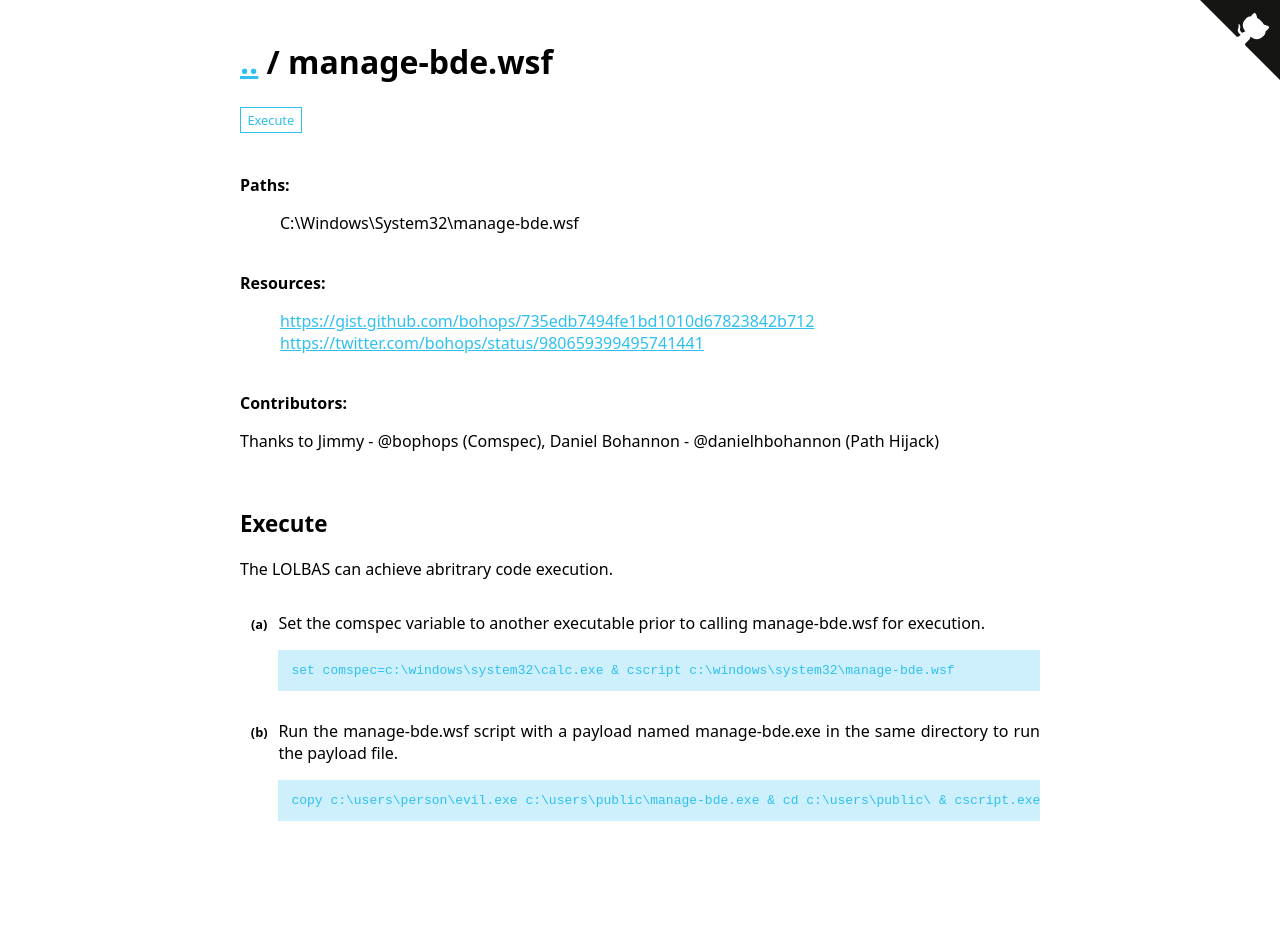
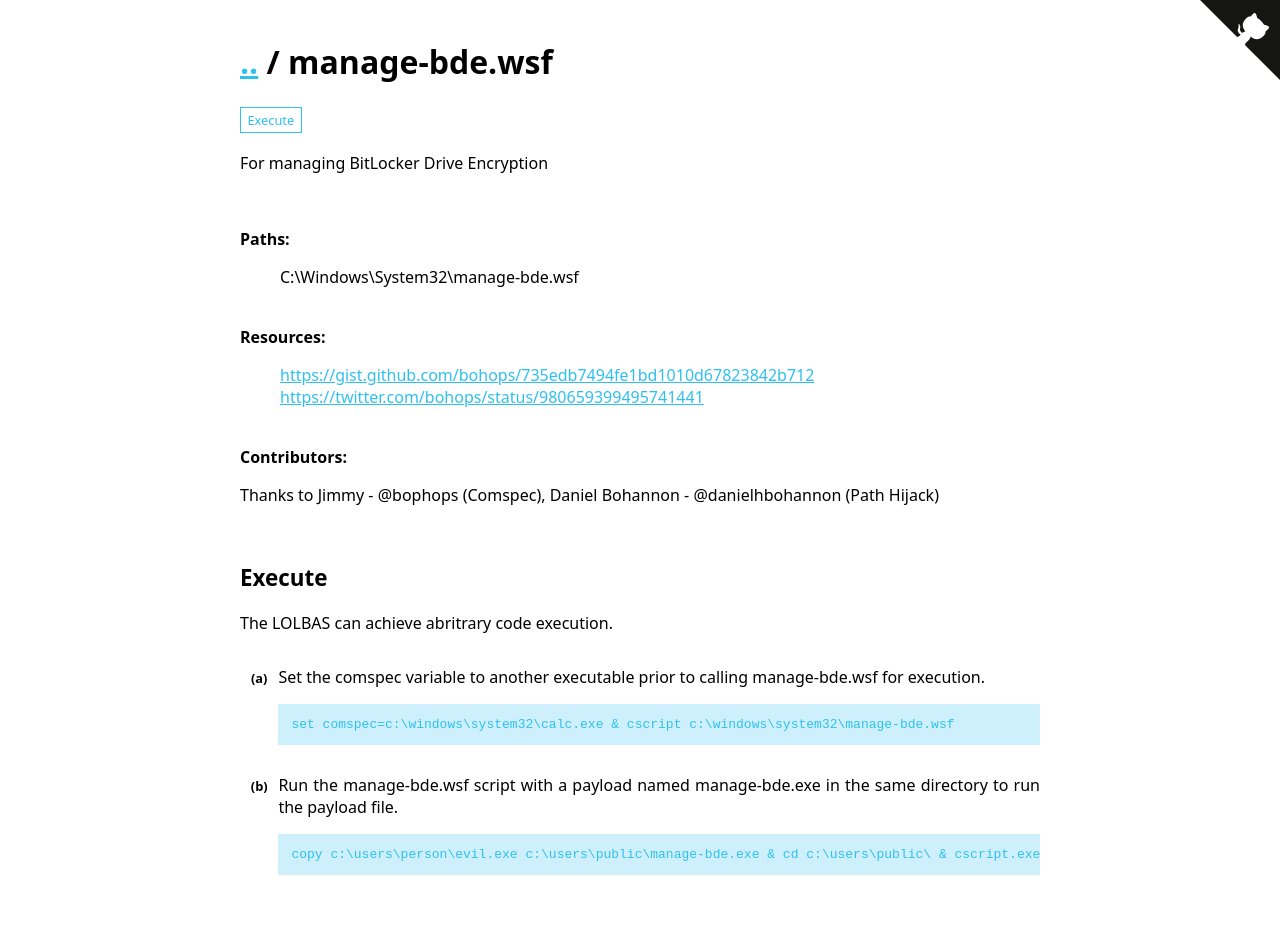
Before and after one commit to LOLBAS-Project/LOLBAS-Project.github.io, a Jekyll site: the page built from _lolbas/Scripts/Manage-bde.md, in a window 1280 px wide. Built offline with Jekyll 4.4.1, drawn with Linux system fonts in a browser that asks for light colours; before the commit the page ends 900 px from its top, so only the background shows below that.

Commit message:
Update Manage-bde.md

```diff
--- a/_lolbas/Scripts/Manage-bde.md
+++ b/_lolbas/Scripts/Manage-bde.md
@@ -1,6 +1,6 @@
 ---
 name: manage-bde.wsf
-description:
+description: For managing BitLocker Drive Encryption
 functions:
   execute:
     - description: Set the comspec variable to another executable prior to calling manage-bde.wsf for execution.
```
